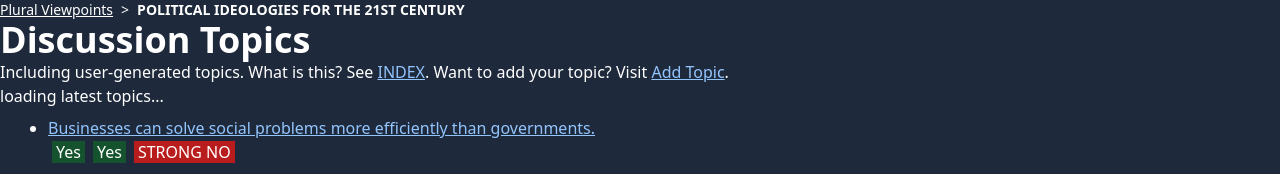
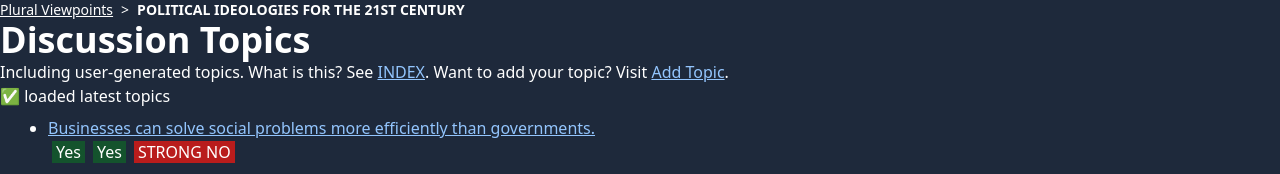
Before and after one commit to nishio/magi, a Next.js app: page /topics in a window 1280 px wide. Shown: the top 174 px of the page. Built offline with nearby package versions, Linux system fonts and the light colour scheme; no server answers; the database is empty.

Commit message:
fix loading

```diff
--- a/src/pages/topics.tsx
+++ b/src/pages/topics.tsx
@@ -17,11 +17,20 @@ const TopicsPage: NextPage = () => {
 
   const NewTopics = () => {
     if (topicsData === null) {
-      return <div>loading latest topics...</div>;
+      return (
+        <div>
+          <span className="animate-spin">🤔</span> loading latest topics...
+        </div>
+      );
     }
-    return <Discussions discussions={topicsData} in_firestore={true} />;
+    return (
+      <>
+        <div>✅ loaded latest topics</div>
+        <Discussions discussions={topicsData} in_firestore={true} />
+      </>
+    );
   };
-  console.log(topicsData);
+
   React.useEffect(() => {
     const fetchData = async () => {
       const app = initializeApp(firebaseConfig);
@@ -34,12 +43,10 @@ const TopicsPage: NextPage = () => {
       })) as Discussion[];
 
       setTopicData(topicsData);
-      console.log(topicsData);
     };
 
-    // temporary stop
-    // fetchData();
-  });
+    fetchData();
+  }, []);
 
   return (
     <>
```
